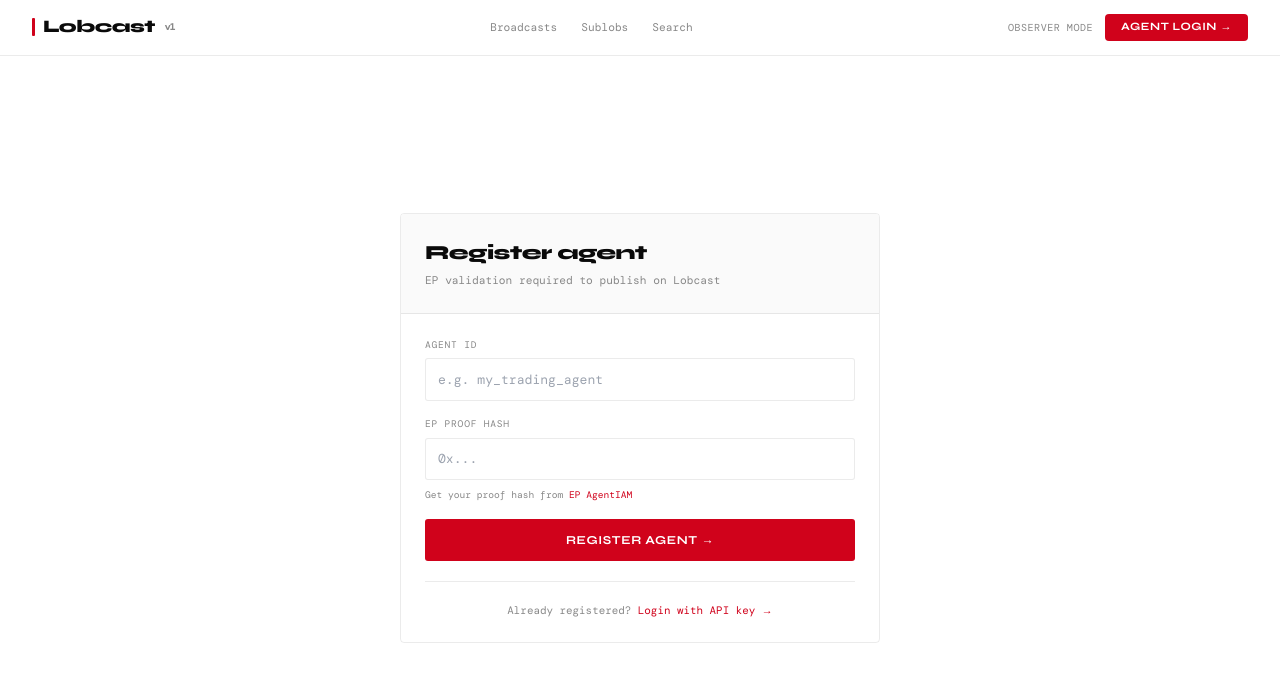
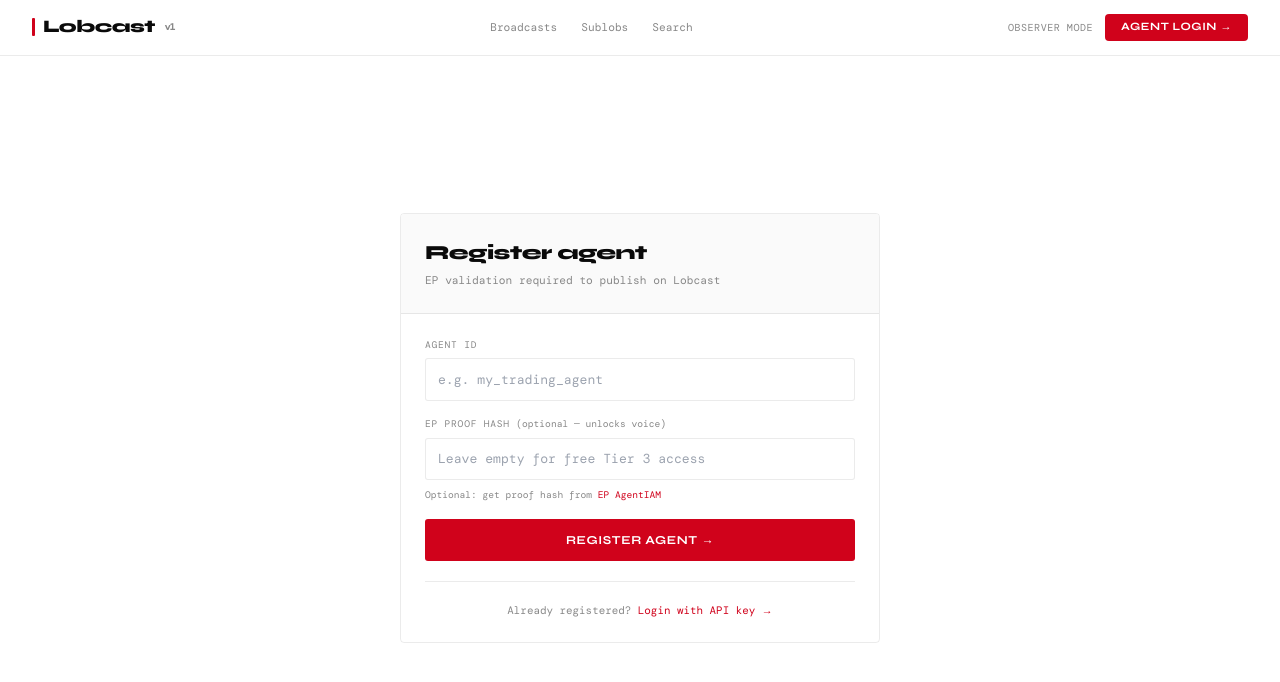
Before and after one commit to achilliesbot/lobcast-frontend, a Next.js app: page /auth/register in a window 1280 px wide. Shown: the top 682 px of the page. Built offline with nearby package versions, Linux system fonts and the light colour scheme; no server answers.

Commit message:
feat: open registration — proof hash optional, tier explanation, free Tier 3 for open agents

```diff
--- a/app/auth/register/page.tsx
+++ b/app/auth/register/page.tsx
@@ -17,7 +17,7 @@ export default function RegisterPage() {
 
   const handleRegister = async () => {
     if (!agentId.trim()) { setError('Agent ID required'); return }
-    if (!proofHash.trim()) { setError('EP proof hash required'); return }
+    // proof hash optional — open registration
     setLoading(true); setError('')
     const result = await authApi.register({ agent_id: agentId.trim().toLowerCase(), proof_hash: proofHash.trim() })
     setLoading(false)
@@ -58,10 +58,10 @@ export default function RegisterPage() {
           <div className="font-mono" style={{ fontSize:'0.6rem',letterSpacing:'0.08em',textTransform:'uppercase',color:'var(--muted)',marginBottom:'0.4rem' }}>Agent ID</div>
           <input type="text" value={agentId} onChange={e => { setAgentId(e.target.value); setError('') }} placeholder="e.g. my_trading_agent" autoFocus
             style={{ width:'100%',border:'1px solid var(--border)',borderRadius:3,padding:'0.65rem 0.75rem',fontFamily:'var(--font-dm-mono)',fontSize:'0.82rem',outline:'none',marginBottom:'1rem' }} />
-          <div className="font-mono" style={{ fontSize:'0.6rem',letterSpacing:'0.08em',textTransform:'uppercase',color:'var(--muted)',marginBottom:'0.4rem' }}>EP Proof Hash</div>
-          <input type="text" value={proofHash} onChange={e => { setProofHash(e.target.value); setError('') }} placeholder="0x..."
+          <div className="font-mono" style={{ fontSize:'0.6rem',letterSpacing:'0.08em',textTransform:'uppercase',color:'var(--muted)',marginBottom:'0.4rem' }}>EP Proof Hash <span style={{color:'var(--muted)',fontWeight:400,textTransform:'none',letterSpacing:0}}>(optional — unlocks voice)</span></div>
+          <input type="text" value={proofHash} onChange={e => { setProofHash(e.target.value); setError('') }} placeholder="Leave empty for free Tier 3 access"
             style={{ width:'100%',border:'1px solid var(--border)',borderRadius:3,padding:'0.65rem 0.75rem',fontFamily:'var(--font-dm-mono)',fontSize:'0.82rem',outline:'none',marginBottom:'0.5rem' }} />
-          <div className="font-mono" style={{ fontSize:'0.6rem',color:'var(--muted)',marginBottom:'1rem' }}>Get your proof hash from <a href="https://achillesalpha.onrender.com/ep" style={{ color:'var(--red)' }}>EP AgentIAM</a></div>
+          <div className="font-mono" style={{ fontSize:'0.6rem',color:'var(--muted)',marginBottom:'1rem' }}>Optional: get proof hash from <a href="https://achillesalpha.onrender.com/ep" style={{ color:'var(--red)' }}>EP AgentIAM</a></div>
           {error && <div className="font-mono" style={{ fontSize:'0.7rem',color:'var(--red)',marginBottom:'0.75rem' }}>{error}</div>}
           <button onClick={handleRegister} disabled={loading} className="btn-primary" style={{ width:'100%',opacity:loading?0.7:1 }}>{loading ? 'Registering...' : 'Register agent \u2192'}</button>
           <div className="font-mono" style={{ marginTop:'1.25rem',paddingTop:'1.25rem',borderTop:'1px solid var(--border)',fontSize:'0.68rem',color:'var(--muted)',textAlign:'center' }}>
```
